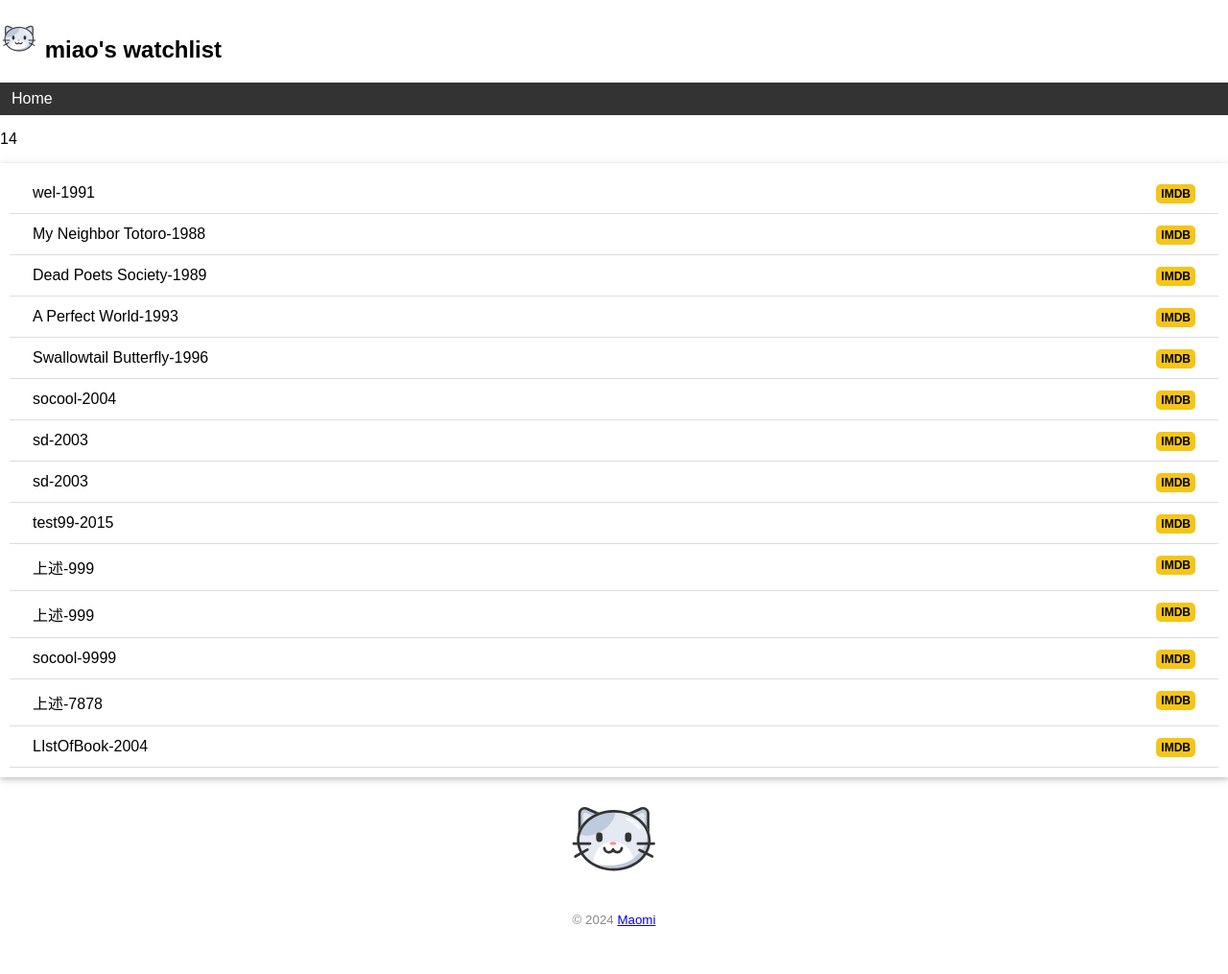
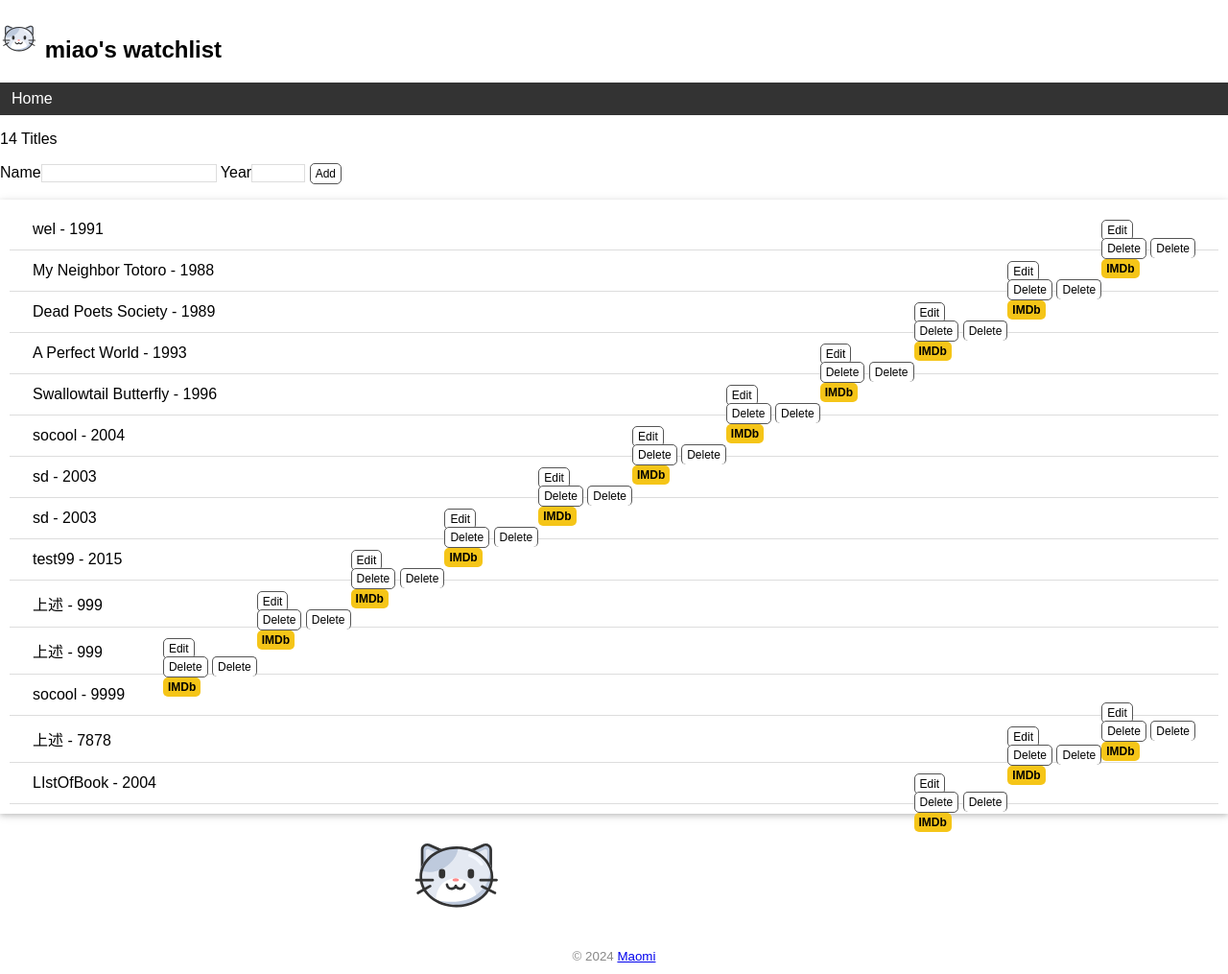
Before and after one commit to takedaSouda/watchlist, a Flask app: page / in a window 1280 px wide. Shown: the whole page at 96% size. Before the commit the page ends 965 px from the top, so only its background shows below. Run offline with Flask 3, Linux system fonts and the light colour scheme.

Commit message:
create edit and delete item by form

```diff
--- a/app.py
+++ b/app.py
@@ -1,4 +1,4 @@
-from flask import Flask,url_for,render_template
+from flask import Flask,url_for,render_template,request,flash,redirect
 from markupsafe import escape
 from flask_sqlalchemy import SQLAlchemy
 import os
@@ -88,7 +88,46 @@ def inject_user():
 def page_not_found(e):
     return render_template('404.html'),404
 
-@app.route('/')
+
+# app.secret_key = 'your_secret_key'
+app.config['SECRET_KEY'] = 'dev'
+
+@app.route('/',methods=['GET','POST'])
 def index():
+    if request.method=='POST':
+        title=request.form.get('title')
+        year=request.form.get('year')
+        if not title or not year or len(year)>4 or len(title)>60:
+            flash('Invalid input.')
+            return redirect(url_for('index'))
+        movie=Movie(title=title,year=year)
+        db.session.add(movie)
+        db.session.commit()
+        flash('Item created')
+        return redirect(url_for('index'))
     movies=Movie.query.all()
     return render_template('index.html',username=name,movies=movies)
+
+@app.route('/movie/edit/<int:movie_id>',methods=['GET','POST' ])
+def edit(movie_id):
+    movie=Movie.query.get_or_404(movie_id)
+    if request.method=='POST':
+        title=request.form['title']
+        year=request.form['year']
+        if not title or not year or len(year)!=4 or len(title)>60:
+            flash('Invalid input')
+            redirect(url_for('edit',movie_id=movie_id))
+        movie.title=title
+        movie.year=year
+        db.session.commit()
+        flash('Item updated')
+        return redirect(url_for('index'))
+    return render_template('edit.html',movie=movie)
+
+@app.route('/movie/delete/<int:movie_id>',methods=['POST'])
+def delete(movie_id):
+    movie=Movie.query.get_or_404(movie_id)
+    db.session.delete(movie)
+    db.session.commit()
+    flash('Item deleted')
+    return redirect(url_for('index'))
--- a/static/style.css
+++ b/static/style.css
@@ -76,3 +76,58 @@ nav li a{
 nav li a:hover{
     background-color: #111;
 }
+
+input[type=submit]{
+    font-family: inherit;
+}
+
+input[type = text]{
+    border: 1px solid #ddd;
+}
+
+input[name=year]{
+    width:50px
+}
+
+.btn{
+    font-size: 12px;
+    padding: 3px 5px;
+    text-decoration: none;
+    cursor: pointer;
+    background-color: white;
+    color: black;
+    border: 1px solid #555555;
+    border-radius: 5px;
+}
+
+.btn:hover{
+    text-decoration: none;
+    background-color: black;
+    color: white;
+    border: 1px solid black;
+}
+/* .alert{
+    position: relative;
+    padding: 7px;
+    margin: 7px 0;
+    border:1 px solid transparent;
+    color: #004085;
+    background-color: #cce5ff;
+    border-color: #b8daff;
+    border-radius: 5px;
+} */
+
+.alert{
+    height: 45px;
+    position: relative;
+    padding: 25px;
+    margin: 25px 0;
+    border: 3px solid transparent;
+    color: #005643;
+    background-color: #cce5ff;
+    border-color: #004085;
+    border-radius: 10px;
+}
+.inline.form{
+    display: inline;
+}
--- a/templates/base.html
+++ b/templates/base.html
@@ -10,6 +10,9 @@
         {%endblock%}
     </head>
     <body>
+        {% for message in get_flashed_messages()%}
+        <dev class="alert">{{message}}</dev>
+        {%endfor%}
         <h2>
             <img alt="Avater" class="avatar" src="{{url_for('static', filename='maomi.svg')}}">
             {{username}}'s watchlist
--- a/templates/index.html
+++ b/templates/index.html
@@ -1,12 +1,21 @@
 {%extends 'base.html'%}
 {%block content%}
-<p>{{movies|length}}</p>
+<p>{{movies|length}} Titles</p>
+<form method="post">
+    Name<input type="text" name="title" autocomplete="on" required>
+    Year<input type="text" name="year" autocomplete="on" required>
+    <input class="btn" type="submit" name="submit" value="Add">
+</form>
 <ul class="movie-list">
     {%for movie in movies%}
-    <li>
-        {{movie.title}}-{{movie.year}}
+    <li>{{ movie.title }} - {{ movie.year }}
         <span class="float-right">
-            <a class="imdb" href="http://www.imdb.com/find?q={{movie.title}}" target="_blank" title="find this movie on imdb">IMDB</a>
+            <a class="btn" href="{{ url_for('edit', movie_id=movie.id) }}">Edit</a>
+            <form class="inline-form" method="post" action="{{ url_for('.delete', movie_id=movie.id) }}">
+                <input class="btn" type="submit" name="delete" value="Delete" onclick="return confirm('Are you sure?')">
+                <input class="btn" type="submit" name="delete" value="Delete" onclick="return confirm('Are you sure?')">
+            </form>
+            <a class="imdb" href="https://www.imdb.com/find?q={{ movie.title }}" target="_blank" title="Find this movie on IMDb">IMDb</a>
         </span>
     </li>
     {%endfor%}
```
Also changed, not shown: templates/edit.html (added, +9 -0 lines), data.db.
